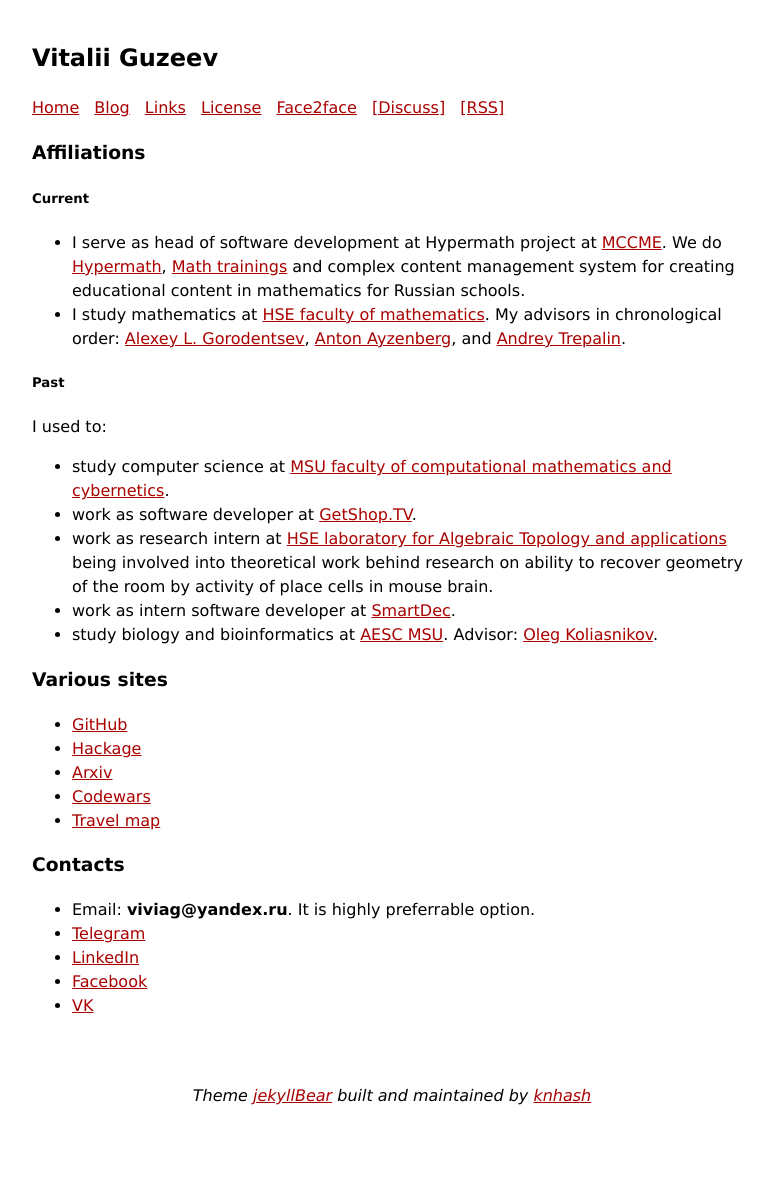
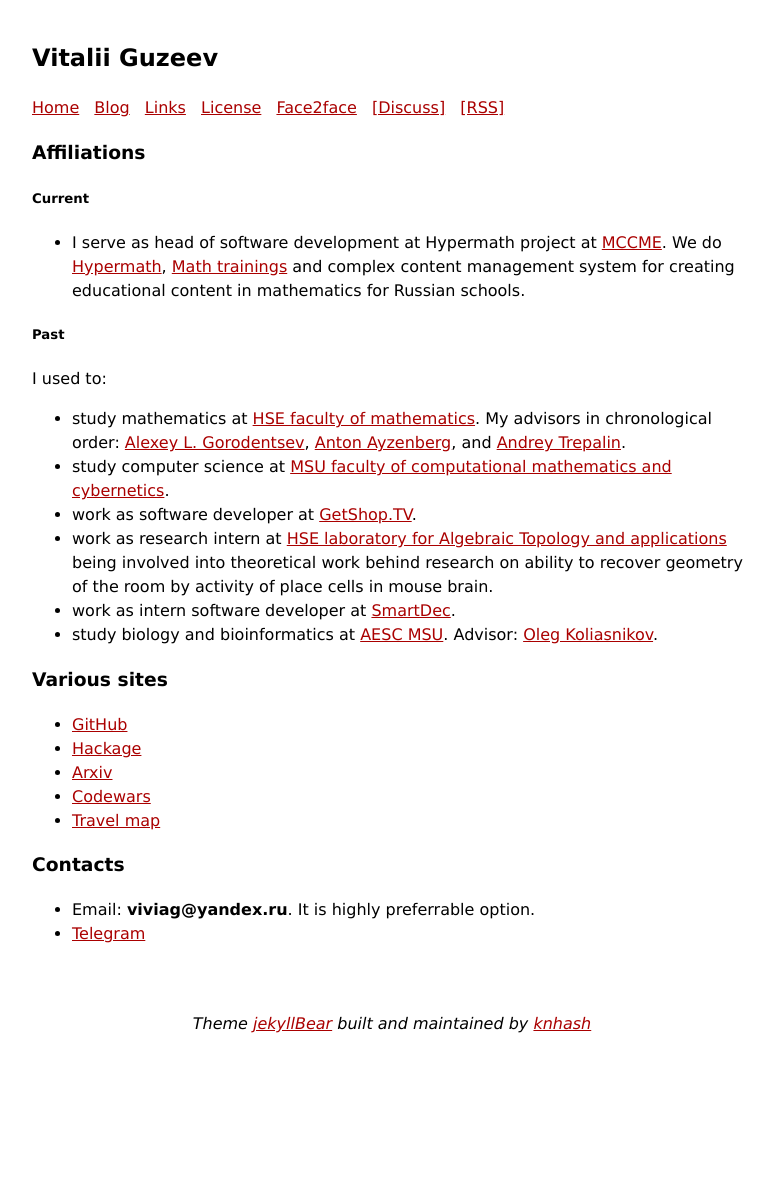
Before and after one commit to viviag/viviag.io, a Jekyll site: the page built from links.md, in a window 1280 px wide. Shown: the whole page, without its empty margins (248-1021 px from the left). Built offline with Jekyll 4.4.1, drawn with Linux system fonts in a browser that asks for light colours; after the commit the page ends 1106 px from its top, so only the background shows below that.

Commit message:
Various changes
- Add QR to the site code to repo
- Fix typo
- Remove links to social networks as redundant
- Move HSE to the past (diploma received today)

```diff
--- a/links.md
+++ b/links.md
@@ -13,16 +13,16 @@ title: Links
     trainings](https://mathtraining.ru/) and complex content management
     system for creating educational content in mathematics for Russian
     schools.
--   I study mathematics at [HSE faculty of
-    mathematics](https://math.hse.ru/en/). My advisors in chronological
-    order: [Alexey L. Gorodentsev](http://82.204.189.191/), [Anton
-    Ayzenberg](https://www.ayzenberg.xyz/), and [Andrey
-    Trepalin](https://www.hse.ru/en/org/persons/26335668).
 
 ##### Past
 
 I used to:
 
+-   study mathematics at [HSE faculty of
+    mathematics](https://math.hse.ru/en/). My advisors in chronological
+    order: [Alexey L. Gorodentsev](http://82.204.189.191/), [Anton
+    Ayzenberg](https://www.ayzenberg.xyz/), and [Andrey
+    Trepalin](https://www.hse.ru/en/org/persons/26335668).
 -   study computer science at [MSU faculty of computational mathematics
     and cybernetics](https://cs.msu.ru/en).
 -   work as software developer at [GetShop.TV](http://getshop.tv/).
@@ -48,6 +48,3 @@ I used to:
 
 -   Email: **viviag@yandex.ru**. It is highly preferrable option.
 -   [Telegram](https://t.me/viviag)
--   [LinkedIn](https://www.linkedin.com/in/vitalii-guzeev-761904b9/)
--   [Facebook](https://www.facebook.com/profile.php?id=100013454415252)
--   [VK](https://vk.com/viviag)
```
Also changed, not shown: _posts/2023-07-04-persistent-quillen-mccord.md (+1 -1 lines), 5 other files.
